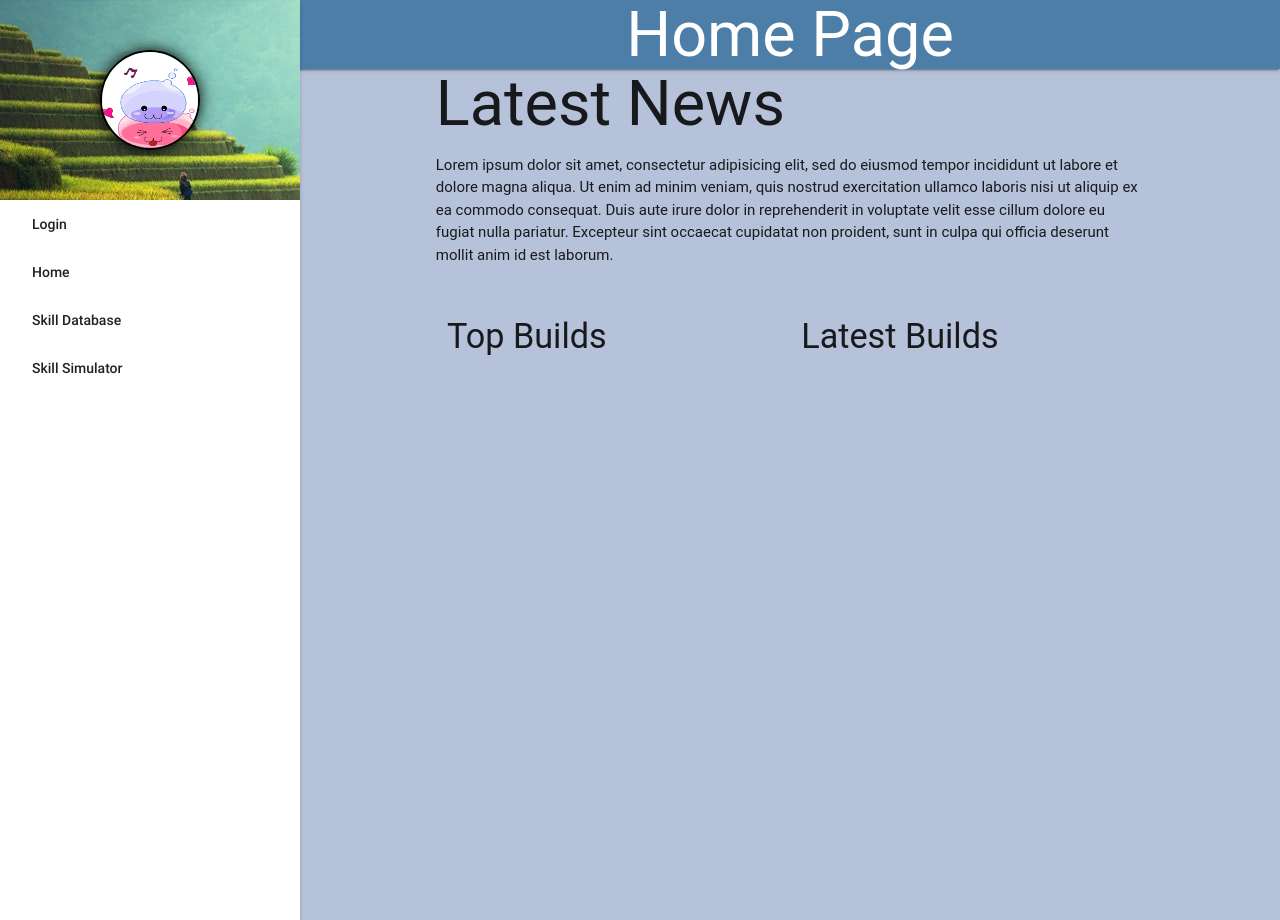
After one commit to theofficialnar/capstone2, a PHP site: page / in a window 1280 px wide. The commit adds this page. Run offline with PHP 8.4, Linux system fonts and the light colour scheme; some web fonts are replaced.

Commit message:
added index page, updated side nav and log in

```diff
--- /dev/null
+++ b/index.php
@@ -0,0 +1,34 @@
+<?php
+function header_title(){
+	echo 'Home Page';
+};
+
+function get_title(){
+	echo 'myRagnarok db';
+};
+
+function display_content(){
+	echo '<div class="container">
+		<div class="row">
+			<h1>Latest News</h1>
+			<p>Lorem ipsum dolor sit amet, consectetur adipisicing elit, sed do eiusmod
+			tempor incididunt ut labore et dolore magna aliqua. Ut enim ad minim veniam,
+			quis nostrud exercitation ullamco laboris nisi ut aliquip ex ea commodo
+			consequat. Duis aute irure dolor in reprehenderit in voluptate velit esse
+			cillum dolore eu fugiat nulla pariatur. Excepteur sint occaecat cupidatat non
+			proident, sunt in culpa qui officia deserunt mollit anim id est laborum.</p>
+		</div>
+		<div class="row">
+			<div class="col l6 m6 s12">
+				<h4>Top Builds</h4>
+			</div>
+			<div class="col l6 m6 s12">
+				<h4>Latest Builds</h4>
+			</div>
+		</div>
+	</div>';
+};
+
+require_once 'template.php';
+
+?>
--- a/js/scripts.js
+++ b/js/scripts.js
@@ -94,6 +94,7 @@ function level(val,id){
 
 	if(new_level == max){
 		document.getElementById("add"+skillName).style.visibility = "hidden";
+
 	}
 
 	if(new_level < max || new_level == 0){
--- a/lib/library.php
+++ b/lib/library.php
@@ -97,6 +97,19 @@ if(isset($_POST['saveBuild'])){
 	echo 'Build successfully saved.';
 };
 
+//GENERATE REPORT
+if(isset($_POST['genRep'])){
+	$class = $_GET['class'];
+	$sql = "SELECT * FROM skills WHERE class='$class'";
+	$result = mysqli_query($conn, $sql);
+	while($row = mysqli_fetch_assoc($result)){
+		extract($row);
+		$skill_name = str_replace(' ', '_', $skill_name);
+		$skill_level = $_POST["$skill_name"];
+		echo "skill id: $id, skill name: $skill_name, skill level: $skill_level<br>";
+	};
+};
+
 //SKILL_EDIT
 if(isset($_POST['editYes'])){
 	$id = $_GET['id'];
--- a/partials/login.php
+++ b/partials/login.php
@@ -14,7 +14,7 @@
 				$_SESSION['id'] = $id;
 				// echo '<span id="alert" style="display: none">Log in successful! ID: '.$id.'</span>';
 				// alert();
-				header('location: register.php');
+				header('location: index.php');
 			}
 		}else{
 		echo '<span id="alert" style="display: none">Account not registered!</span>';
--- a/partials/side_nav.php
+++ b/partials/side_nav.php
@@ -10,13 +10,20 @@
 		}else{
 			echo '<li> <a href="#modal1">Login</a> </li>';
 			}
+		?>
+	<li><a href="index.php">Home</a></li>
+	<?php
 		if(isset($_SESSION['loginFlag']) && $_SESSION['loginFlag'] == true && $_SESSION['role'] == 'admin'){
 			echo '<li><a href="add_skill.php">Add Skills</a></li>';
 		}
 		?>
 	<li><a href="skill_db.php">Skill Database</a></li>
 	<li><a href="skill_sim.php">Skill Simulator</a></li>
-	<li><a href="?logOut">Logout</a></li>
+	<?php
+		if(isset($_SESSION['loginFlag']) && $_SESSION['loginFlag'] == true){
+			echo '<li><a href="?logOut">Logout</a></li>';
+		}
+	?>
 </ul>
 <a href="#" data-activates="slide-out" class="button-collapse"><i class="material-icons">menu</i></a>
 
@@ -28,7 +35,7 @@ if(isset($_GET['logOut'])){
 	unset($_SESSION['role']);
 	unset($_SESSION['loginFlag']);
 	unset($_SESSION['id']);
-	header('location: register.php');
+	header('location: index.php');
 }
 
 ?>
--- a/styles/styles.css
+++ b/styles/styles.css
@@ -108,12 +108,3 @@ button[id^="min"]{
 .btn-select {
 	margin: 0 auto;
 }
-
-.td-wh {
-	width: 215px;
-	min-height: 95px;
-}
-
-.td-pts {
-	width: 65px;
-}
```
Also changed, not shown: ro_db.sql (+4 -4 lines), skill_sim.php (+5 -33 lines).
